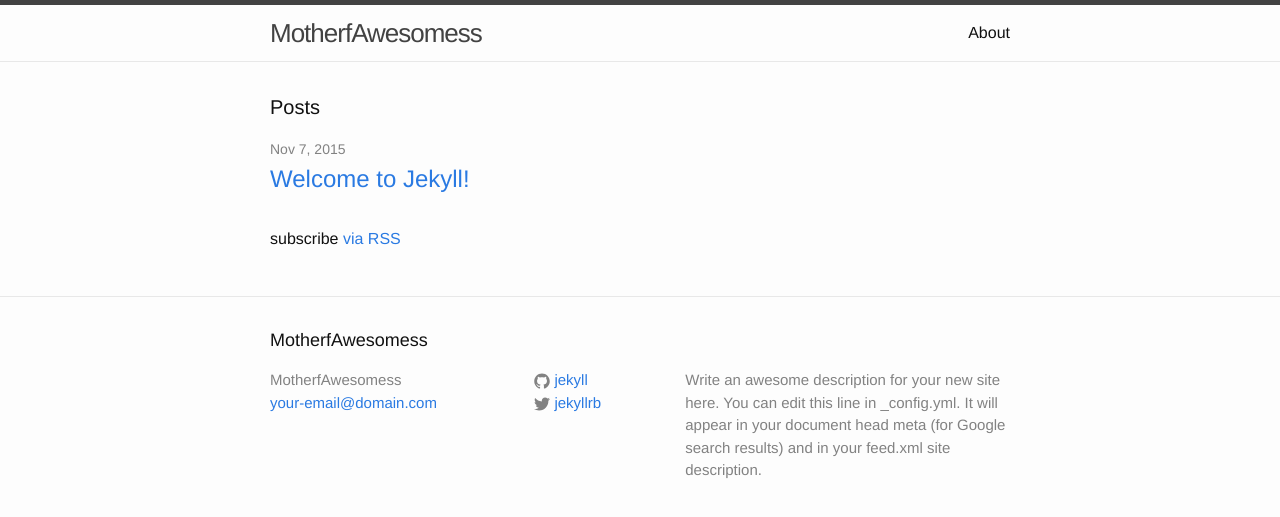
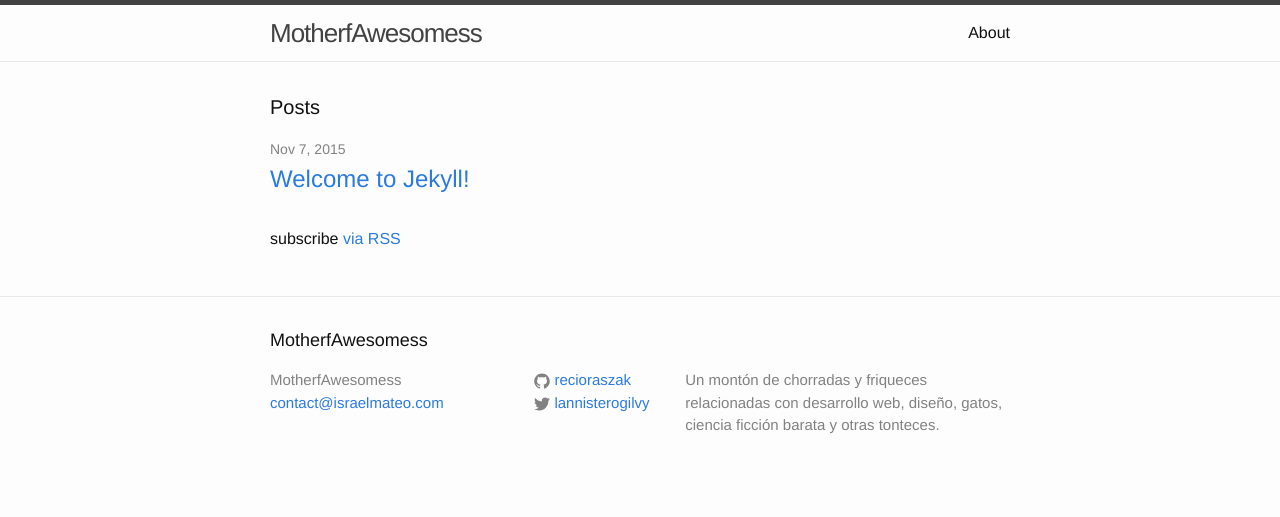
Before and after one commit to recioRaszak/recioraszak.github.io, a Jekyll site: the page built from index.html, in a window 1280 px wide. Shown: the top 517 px of the page. Built offline with Jekyll 4.4.1, drawn with Linux system fonts in a browser that asks for light colours.

Commit message:
Vamos a ello de nuevo
Hoy puedo

```diff
--- a/_config.yml
+++ b/_config.yml
@@ -1,14 +1,11 @@
 # Site settings
 title: MotherfAwesomess
-email: your-email@domain.com
-description: > # this means to ignore newlines until "baseurl:"
-  Write an awesome description for your new site here. You can edit this
-  line in _config.yml. It will appear in your document head meta (for
-  Google search results) and in your feed.xml site description.
+email: contact@israelmateo.com
+description: Un montón de chorradas y friqueces relacionadas con desarrollo web, diseño, gatos, ciencia ficción barata y otras tonteces.
 baseurl: "" # the subpath of your site, e.g. /blog/
-url: "http://yourdomain.com" # the base hostname & protocol for your site
-twitter_username: jekyllrb
-github_username:  jekyll
+url: "http://recioraszak.github.io" # the base hostname & protocol for your site
+twitter_username: lannisterogilvy
+github_username:  recioraszak
 
 # Build settings
 markdown: kramdown
```
